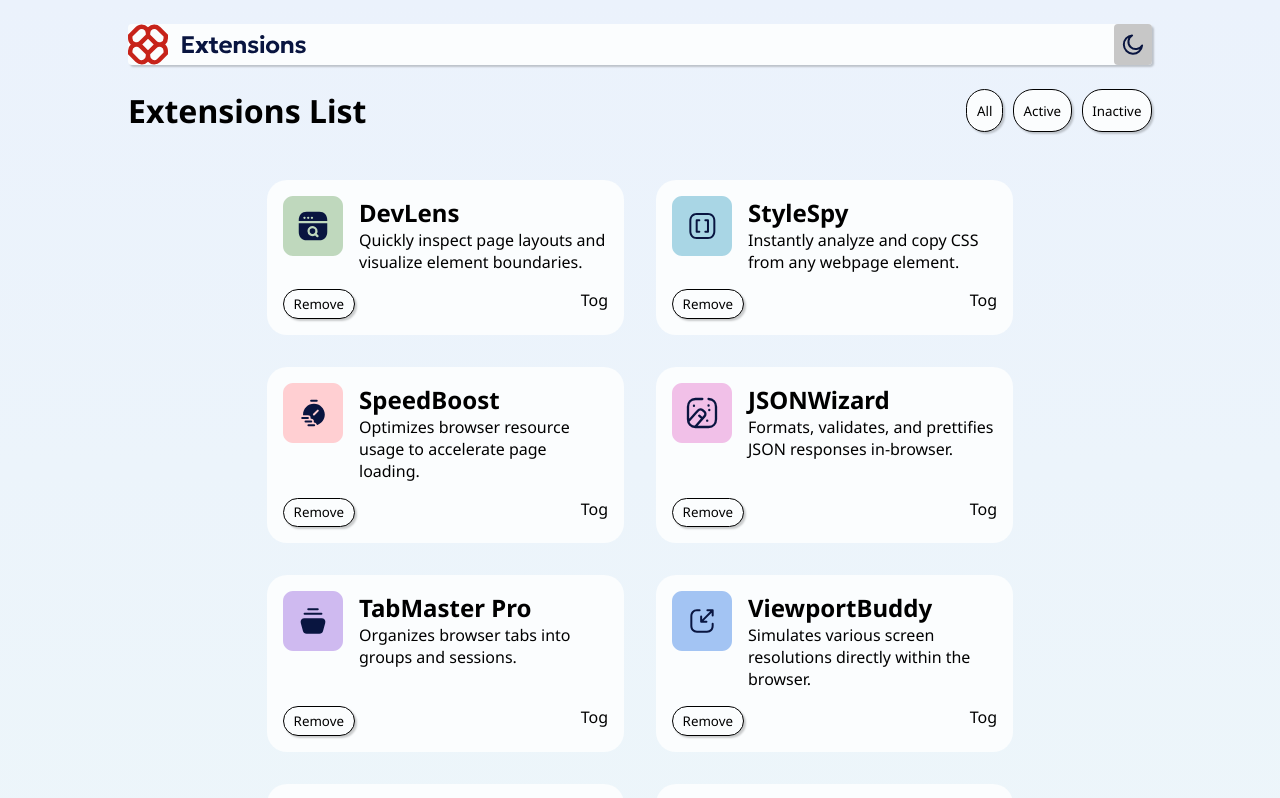
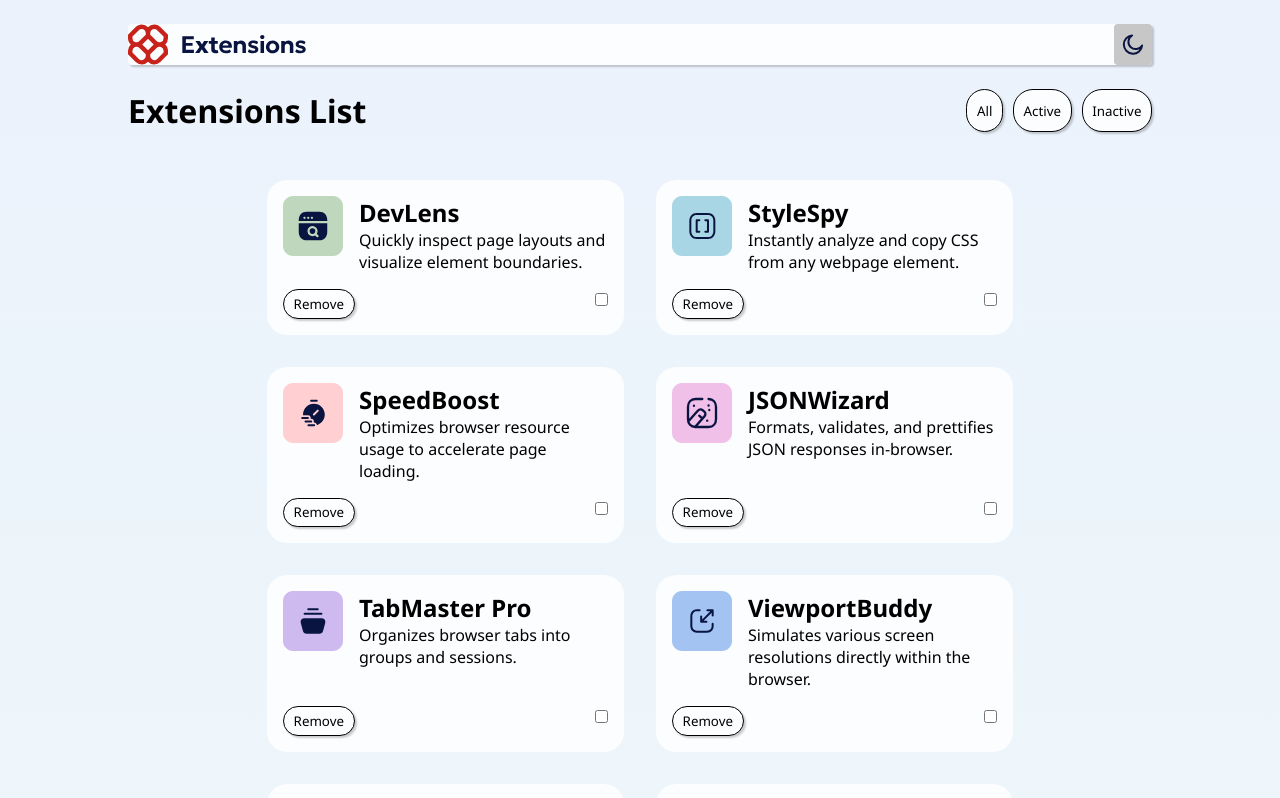
Before and after one commit to adie9/browser-extensions-manager-ui-main, a React (Vite) app: page / in a window 1280 px wide. Shown: the top 798 px of the page. Built offline with nearby package versions, Linux system fonts and the light colour scheme.

Commit message:
Added default switch (checkbox) to cards

```diff
--- a/src/components/Card/Card.jsx
+++ b/src/components/Card/Card.jsx
@@ -1,5 +1,6 @@
 import './card.css'
 import Button from "../Button/Button"
+import Switch from "../Switch/Switch"
 import { useState } from 'react'
 
 export default function Card({name, description, logo, isActive}) {
@@ -18,7 +19,7 @@ export default function Card({name, description, logo, isActive}) {
 
                 <div className='remove-toggle-container'>
                     <Button label="Remove" />
-                    <p>Tog</p>
+                    <Switch />
                 </div>
             </section>
         </>
--- a/src/components/Switch/Switch.jsx
+++ b/src/components/Switch/Switch.jsx
@@ -1,13 +1,22 @@
+
+import { useState } from 'react';
+
 export default function Switch() {
     const [isChecked, setIsChecked] = useState(false);
 
-    function handleCheckboxChange() {
-        setIsChecked(!isChecked);
-    }
+    const toggleSwitch = () => {
+    setIsChecked(!isChecked);
+    };
 
     return (
         <>
-
+            <label className='switch'>
+                <input
+                    type="checkbox"
+                    checked={isChecked}
+                    onChange={toggleSwitch}
+                />
+            </label>
         </>
     )
 }
--- /dev/null
+++ b/src/components/Switch/switch.css
@@ -0,0 +1,3 @@
+.switch {
+  align-self: center;
+}/*# sourceMappingURL=switch.css.map */
--- /dev/null
+++ b/src/components/Switch/switch.scss
@@ -0,0 +1,3 @@
+.switch {
+    align-self: center;
+}
```
Also changed, not shown: 1 other file (tests, documents, lock files or other folders).
